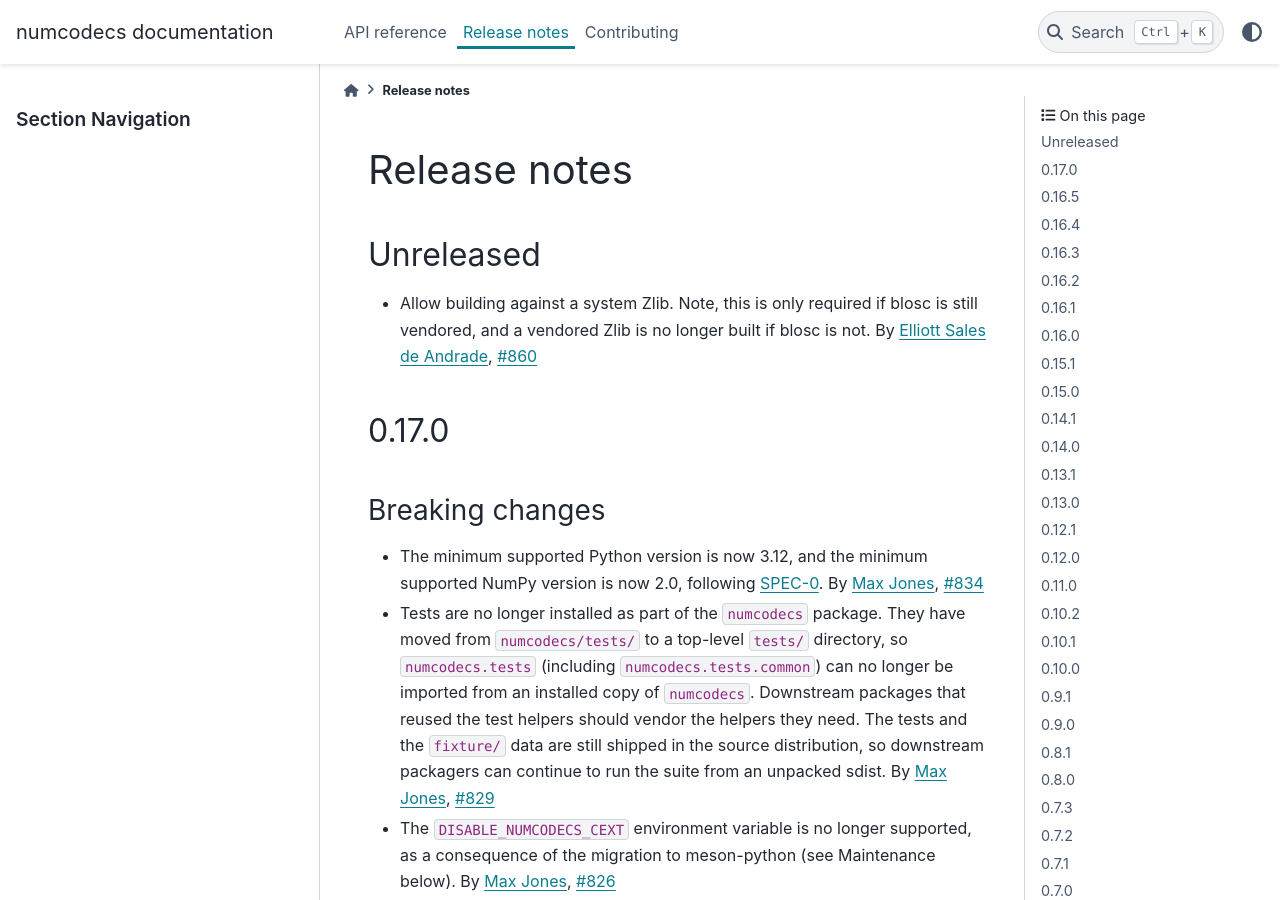
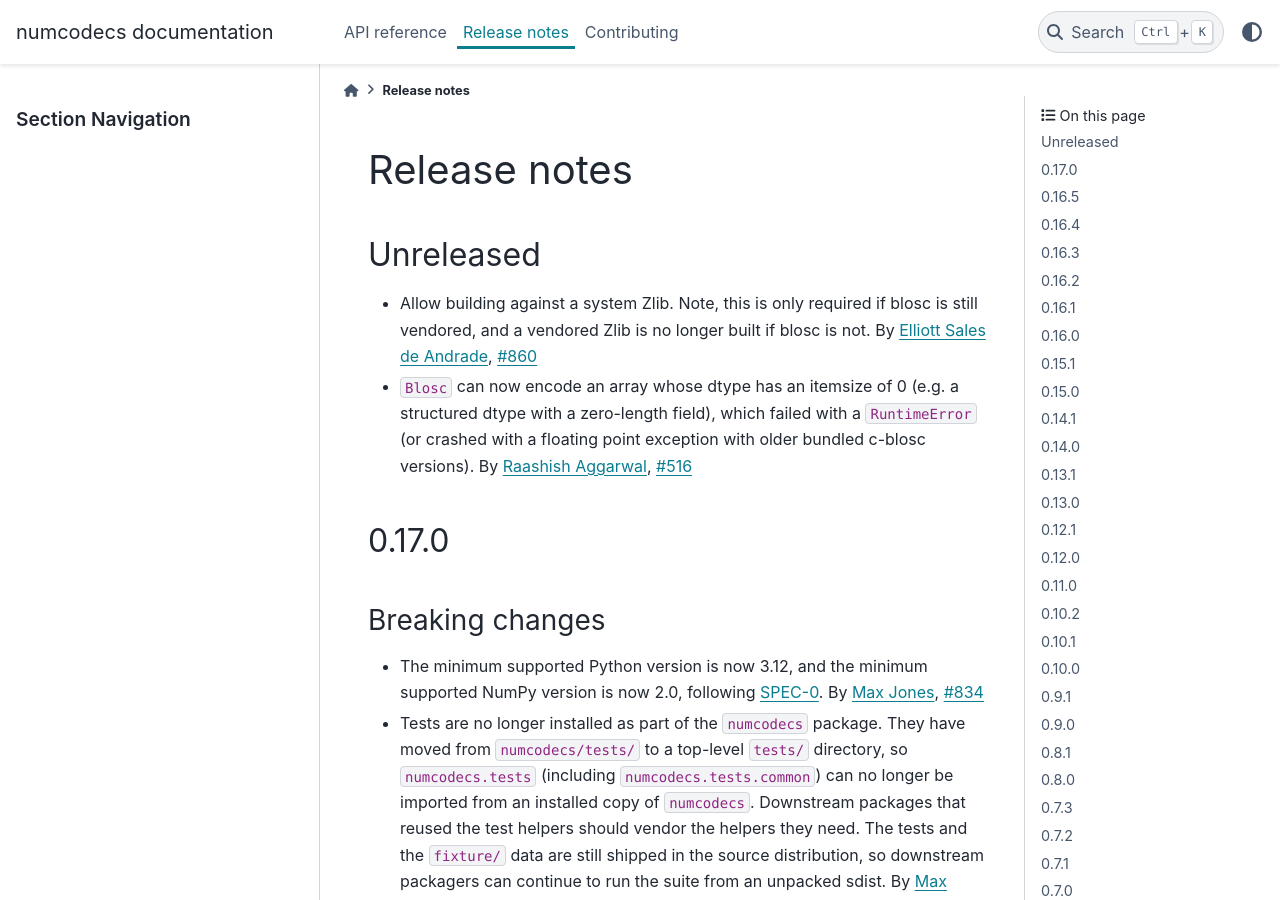
Before and after one commit to zarr-developers/numcodecs, a Sphinx documentation site: the page built from docs/release.md, in a window 1280 px wide and 900 px high. Built offline with Sphinx 7.4.7 and the PyData theme 0.15.4, drawn with Linux system fonts in a browser that asks for light colours; the version number could not be read and is left out.

Commit message:
Use a typesize of 1 in Blosc for zero-itemsize buffers

```diff
--- a/docs/release.md
+++ b/docs/release.md
@@ -19,6 +19,10 @@
 * Allow building against a system Zlib. Note, this is only required if blosc is still
   vendored, and a vendored Zlib is no longer built if blosc is not.
   By {user}`Elliott Sales de Andrade <QuLogic>`, {issue}`860`
+* `Blosc` can now encode an array whose dtype has an itemsize of 0 (e.g. a structured
+  dtype with a zero-length field), which failed with a `RuntimeError` (or crashed with a
+  floating point exception with older bundled c-blosc versions).
+  By {user}`Raashish Aggarwal <raashish1601>`, {issue}`516`
 
 ## 0.17.0
 
```
Also changed, not shown: 2 other files.
